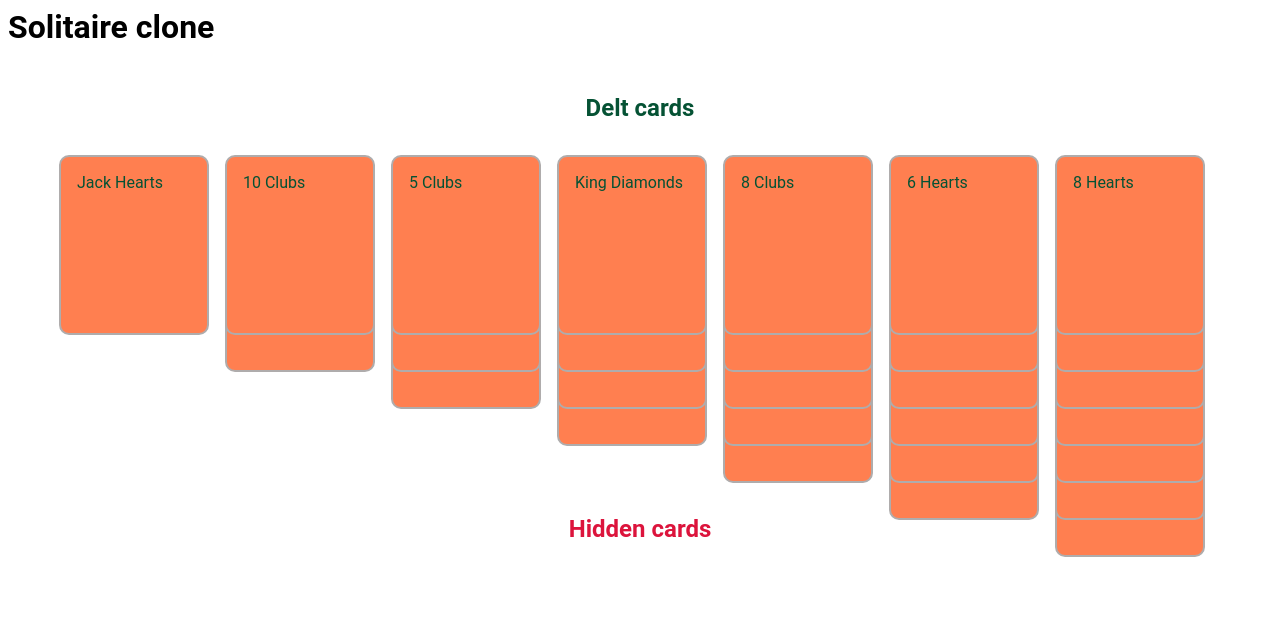
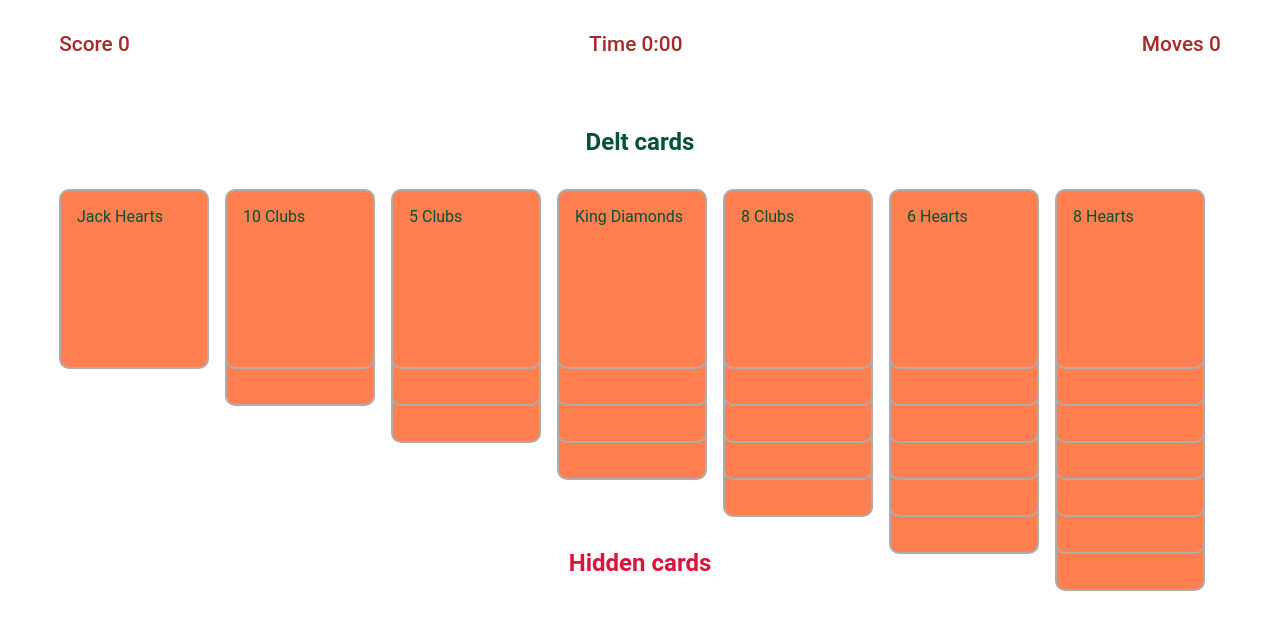
Before and after one commit to daisy28/solitaire, a website: page index.html in a window 1280 px wide. Drawn offline with Linux system fonts and the light colour scheme.

Commit message:
Feat: Added game details

```diff
--- a/css/style.min.css
+++ b/css/style.min.css
@@ -1 +1 @@
-*{box-sizing:border-box;margin:0;padding:0;list-style:none;text-decoration:none;font-family:roboto,sans-serif}body{padding:.5rem}.delt-card-container,.hidden-card-container{display:flex;flex-direction:column;align-items:center;margin:2rem auto;width:100%;color:#055234;padding:1rem}#delt-card-div,#hidden-card-div{transform:rotate(180deg);position:relative;top:9rem}.hidden-card-container{color:crimson}.cards{display:inline-flex;width:150px;height:180px;border-radius:10px;border:2px solid #afacac;padding:1rem;position:relative;margin-bottom:-9rem;margin-left:1rem;background-color:coral;z-index:3;transform:rotate(180deg)}.card_category{margin-bottom:2rem}/*# sourceMappingURL=style.min.css.map */
+*{box-sizing:border-box;margin:0;padding:0;list-style:none;text-decoration:none;font-family:roboto,sans-serif}body{padding:.5rem}.game_detail{display:flex;justify-content:space-between;color:brown;font-size:1.3rem;font-weight:500;padding:1.5rem 3.2rem}.card_destination{display:flex;width:200px}.delt-card-container,.hidden-card-container{display:flex;flex-direction:column;align-items:center;margin:2rem auto;width:100%;color:#055234;padding:1rem}#delt-card-div,#hidden-card-div{transform:rotate(180deg);position:relative;top:9rem}.hidden-card-container{color:crimson}.cards{display:inline-flex;width:150px;height:180px;border-radius:10px;border:2px solid #afacac;padding:1rem;position:relative;margin-bottom:-9rem;margin-left:1rem;background-color:coral;z-index:3;transform:rotate(180deg)}.card_category{margin-bottom:2rem}/*# sourceMappingURL=style.min.css.map */
--- a/index.html
+++ b/index.html
@@ -8,8 +8,16 @@
 </head>
 <body>
      <main>
-          <h1>Solitaire clone</h1>
+          <div class="game_detail">
+               <div>Score 0</div>
+               <div>Time 0:00</div>
+               <div>Moves 0</div>
+          </div>
           <div>
+               <div class="card_destination">
+
+               </div>
+
                <div>
                     <div class="delt-card-container">
                          <h2 class="card_category">Delt cards</h2>
--- a/script.js
+++ b/script.js
@@ -1,5 +1,6 @@
 var deltCardsDiv = document.querySelector("#delt-card-div");
 var hiddenCardsDiv = document.querySelector("#hidden-card-div");
+var cardDestination = document.querySelector(".card_destination");
 var CardDeck = /** @class */ (function () {
     function CardDeck() {
         this.cards = [];
@@ -49,24 +50,5 @@ var renderCard = function () {
         hiddenCardTemplate += "<div class=\"cards\">".concat(card, "</div>");
         // console.log(hiddenCardTemplate);
     });
-    // let a, b;
-    // let position: string = ``;
-    // for (a = 1; a < 9; a++){
-    //      for (b = 1; b < a; b++){
-    //           position += `*`
-    //           // console.log(position)
-    //      }
-    //      position += `<br />`
-    //           deltCardsDiv.innerHTML = position;
-    //           // deltCardsDiv.innerHTML = ``;
-    // }
-    // console.log(deltCardTemplate)
-    // hiddenCardsDiv.innerHTML = hiddenCardTemplate;
-    // // moveCards(deltCardsDiv);
-    // Array.from(deltCardsDiv.children).forEach(card => {
-    //      card.addEventListener("click", () => {
-    //           console.log("clicked")
-    //      })
-    // })
 };
 renderCard();
```
Also changed, not shown: script.ts (+4 -23 lines), 1 other file.
